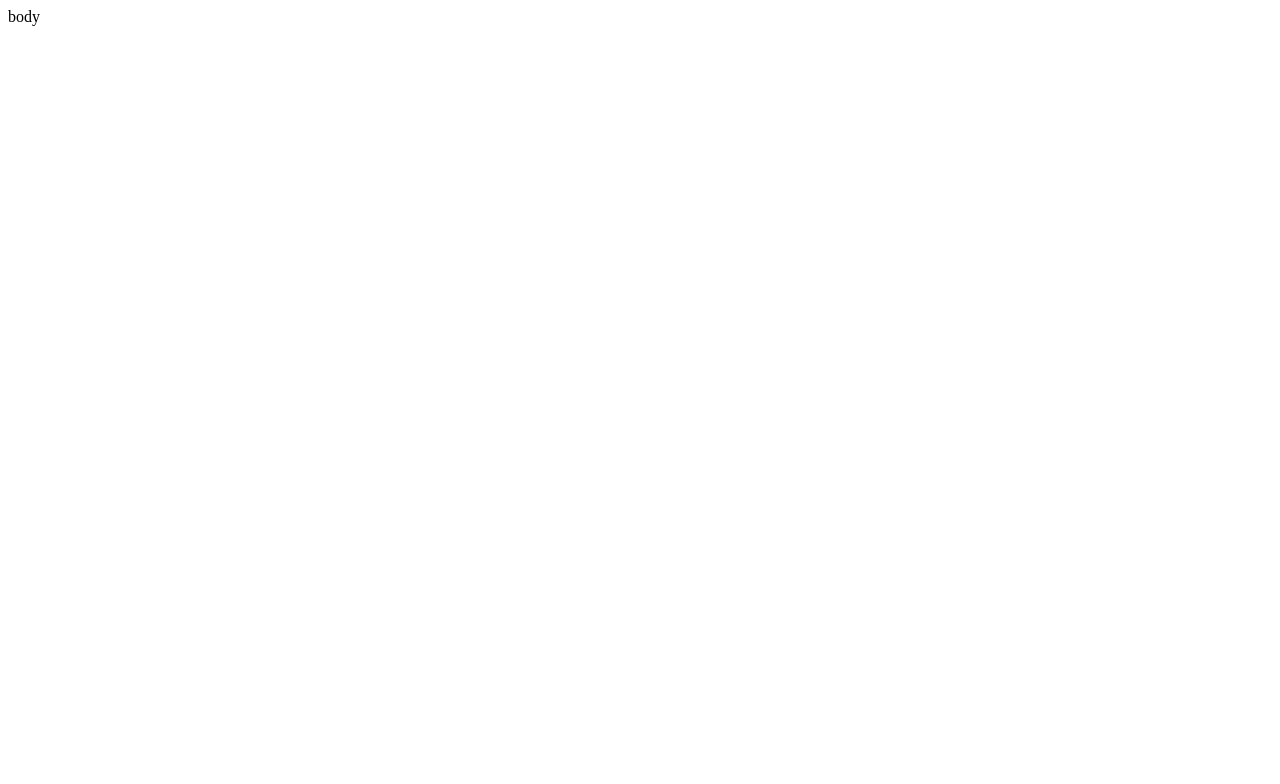
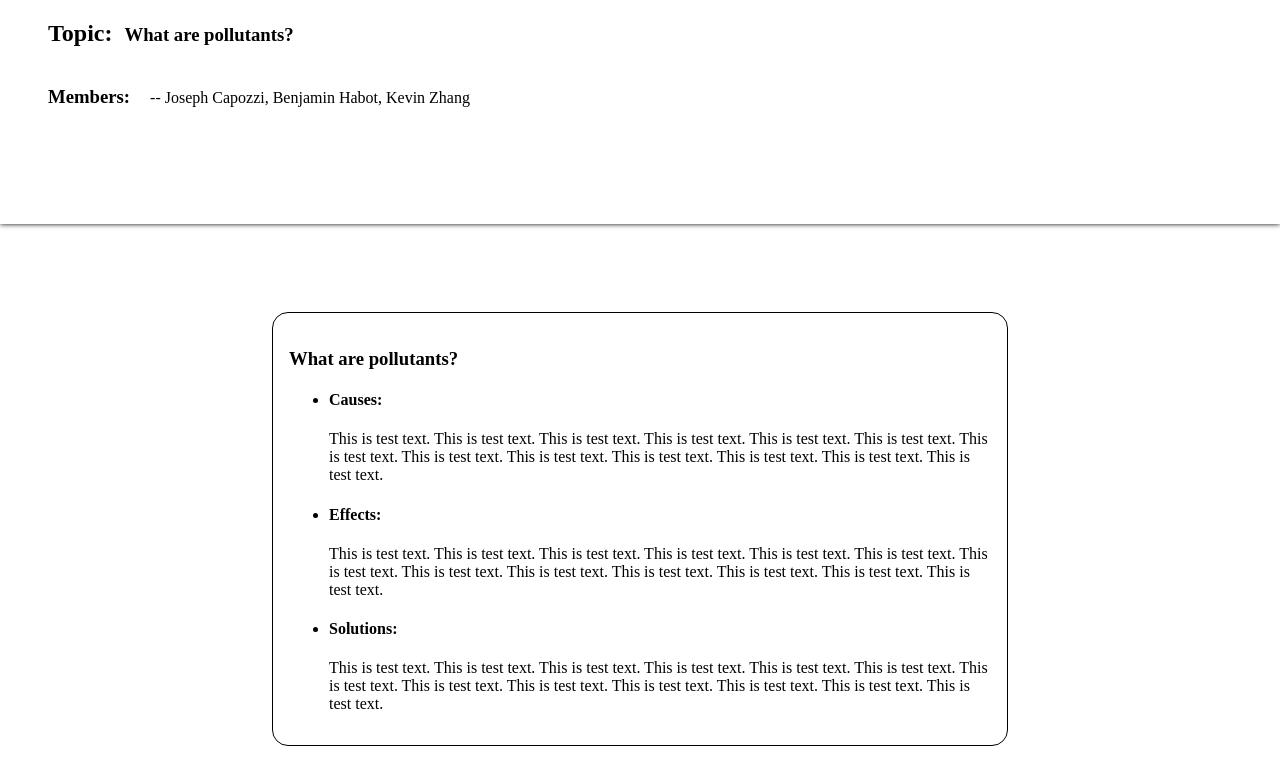
Before and after one commit to zyxkad/polution9E, a plain HTML site: page index.html in a window 1280 px wide. Drawn offline with Linux system fonts and the light colour scheme.

Commit message:
a simply version

```diff
--- a/index.html
+++ b/index.html
@@ -2,9 +2,64 @@
 <html>
 	<head>
 	  <title>Our Science Work</title>
+	  <style>
+	  	*{
+	  		box-sizing: border-box;
+	  	}
+	  	#header{
+	  		width: 100%;
+	  		height: 14rem;
+	  		position: absolute;
+	  		top: 0;
+	  		left: 0;
+	  		padding-left: 3rem;
+	  		background-color: #fff;
+	  		box-shadow: 0 0 5px;
+	  	}
+	  	#body{
+	  		padding-top: 14rem;
+	  	}
+	  	#article{
+	  		width: min(96%, 46rem);
+	  		margin: 0 auto;
+	  		margin-top: 5rem;
+	  		padding: 1rem;
+	  		border: 1px solid #000;
+	  		border-radius: 1rem;
+	  	}
+		</style>
 	</head>
 	<body>
-		body
-		<!-- contents -->
+		<header id="header">
+			<div>
+				<h2 style="display: inline-block;">Topic: &nbsp;<h3 style="display: inline-block;">What are pollutants?</h3></h2>
+			</div>
+			<div>
+				<h3 style="display: inline-block;">Members:</h3>
+				<p style="display: inline-block;">&emsp;-- Joseph Capozzi, Benjamin Habot, Kevin Zhang</p>
+			</div>
+		</header>
+		<div id="body">
+			<article id="article">
+				<h3>What are pollutants?</h3>
+				<ul>
+				<li><h4>Causes:</h4>
+				<p>
+				This is test text. This is test text. This is test text. This is test text. This is test text. This is test text. This is test text. This is test text. This is test text. This is test text. This is test text. This is test text. This is test text.
+			</p>
+				</li>
+				<li><h4>Effects:</h4>
+				<p>
+					This is test text. This is test text. This is test text. This is test text. This is test text. This is test text. This is test text. This is test text. This is test text. This is test text. This is test text. This is test text. This is test text.
+				</p>
+				</li>
+				<li><h4>Solutions:</h4>
+				<p>
+					This is test text. This is test text. This is test text. This is test text. This is test text. This is test text. This is test text. This is test text. This is test text. This is test text. This is test text. This is test text. This is test text.
+				</p>
+				</li>
+				</ul>
+			</article>
+		</div>
 	</body>
 </html>
```
